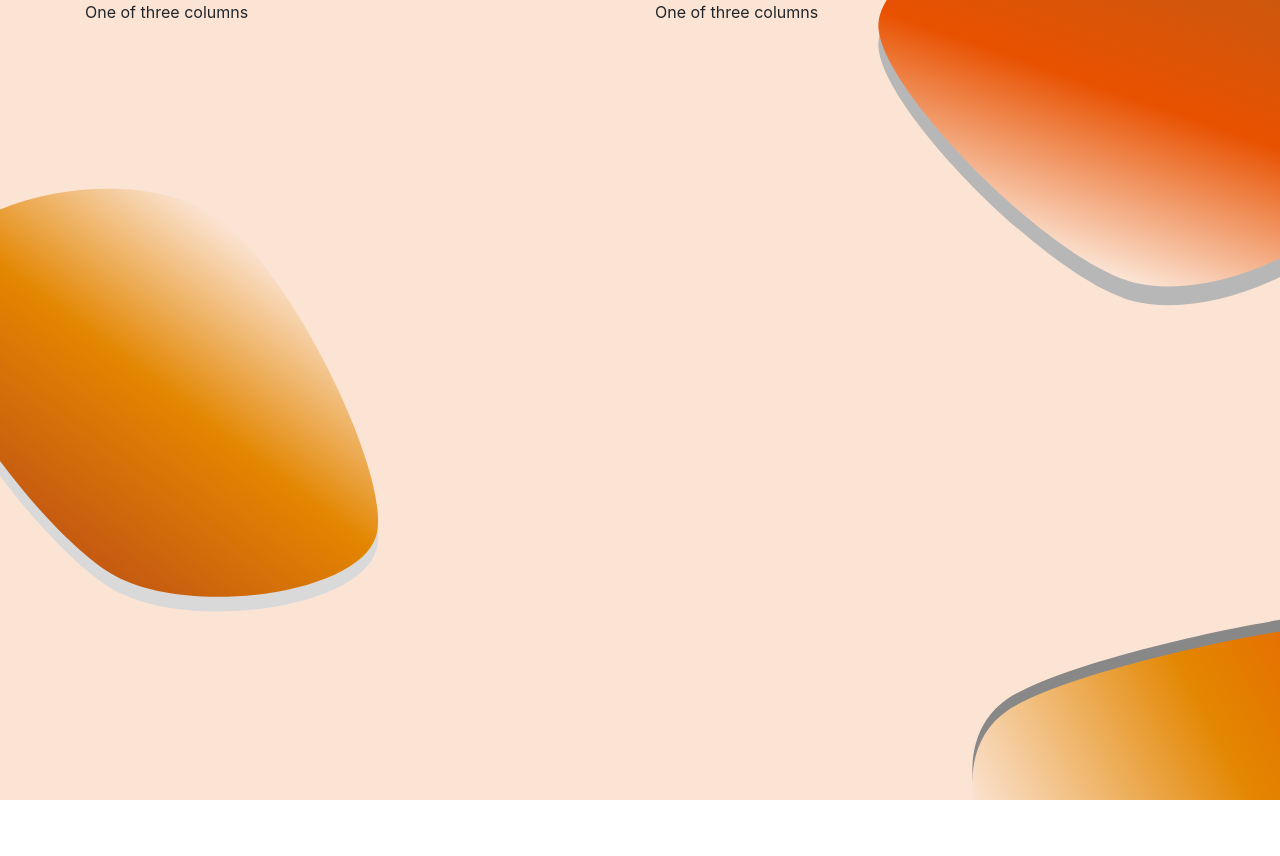
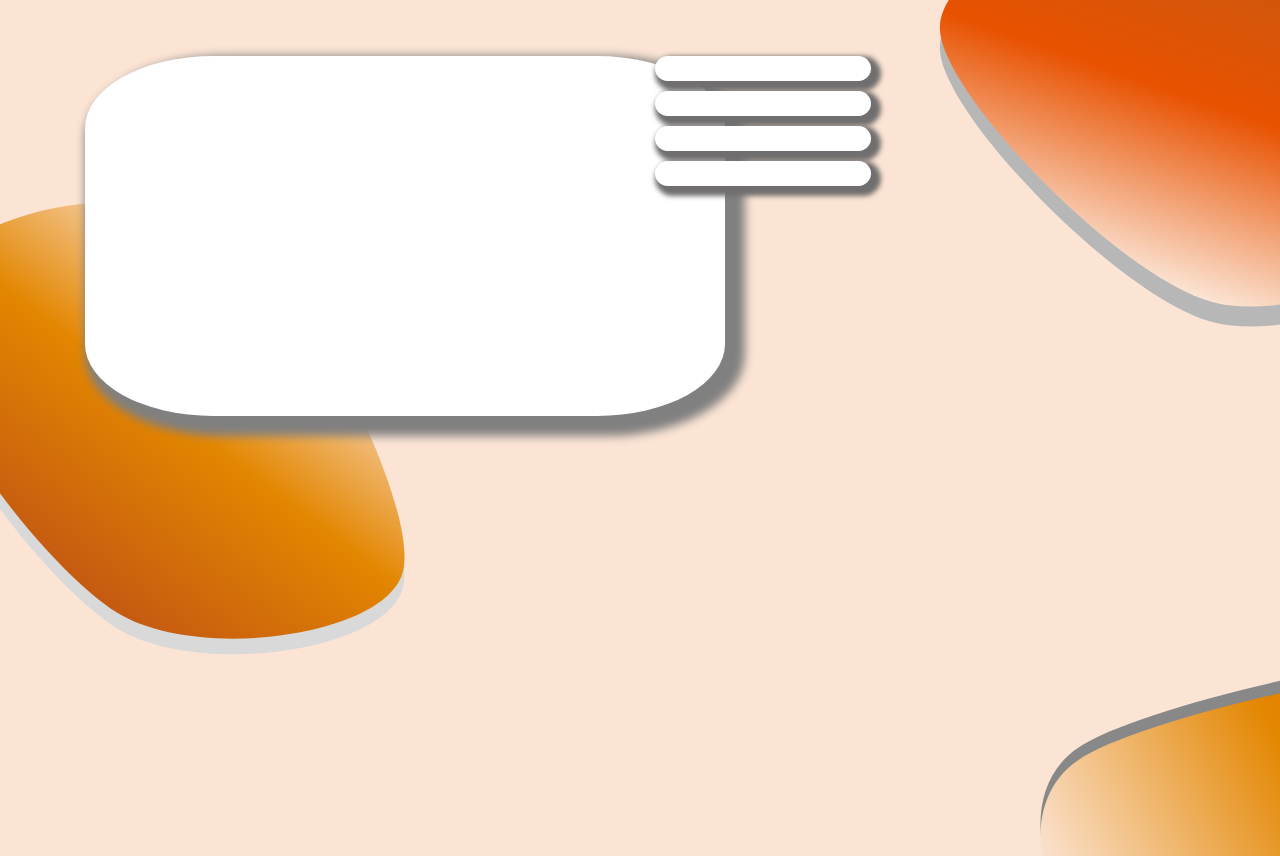
Before and after one commit to gelissa/videoPlayer, a plain HTML site: page index.html in a window 1280 px wide. Before the commit the page ends 800 px from the top, so only its background shows below. Drawn offline with nearby package versions, Linux system fonts and the light colour scheme.

Commit message:
messing with styles

```diff
--- a/index.html
+++ b/index.html
@@ -1,5 +1,6 @@
 <!DOCTYPE html>
 <html lang="en">
+
 <head>
   <meta charset="UTF-8">
   <meta name="viewport" content="width=device-width, initial-scale=1.0">
@@ -8,9 +9,11 @@
   <title>test site</title>
   <link rel="stylesheet" href="styles.css">
   <!-- Bootstrap CSS -->
-     <link rel="stylesheet" href="https://stackpath.bootstrapcdn.com/bootstrap/4.5.0/css/bootstrap.min.css" integrity="sha384-9aIt2nRpC12Uk9gS9baDl411NQApFmC26EwAOH8WgZl5MYYxFfc+NcPb1dKGj7Sk" crossorigin="anonymous">
+  <link rel="stylesheet" href="https://stackpath.bootstrapcdn.com/bootstrap/4.5.0/css/bootstrap.min.css"
+    integrity="sha384-9aIt2nRpC12Uk9gS9baDl411NQApFmC26EwAOH8WgZl5MYYxFfc+NcPb1dKGj7Sk" crossorigin="anonymous">
 
 </head>
+
 <body>
   <!-- nav -->
   <!-- <nav class="navbar navbar-expand-lg navbar-light">
@@ -30,10 +33,17 @@
   <div class="container">
     <div class="row">
       <div class="col">
-            One of three columns
+        <div class="holder">
+
+        </div>
       </div>
       <div class="col">
-            One of three columns
+        <div class="two">
+          <div class="innertwo"></div>
+          <div class="innertwo"></div>
+          <div class="innertwo"></div>
+          <div class="innertwo"></div>
+        </div>
       </div>
 
     </div>
@@ -41,4 +51,5 @@
 
 
 </body>
+
 </html>
--- a/styles.css
+++ b/styles.css
@@ -15,3 +15,41 @@ body {
 nav {
     background-color: #c55a11;
 }
+
+.row {
+    margin-top: 5%;
+}
+
+.holder {
+    width: 640px;
+    height: 360px;
+    border-radius: 20%;
+    background-color: white;
+    box-shadow: 10px 10px 10px 10px grey;
+}
+
+.two {
+    /* grid-start: 3; */
+  /*   border: 1px solid; */
+    display: grid;
+    grid-template-rows: auto auto auto auto;
+    grid-gap: 10px;
+    width: 40%;
+    height: auto;
+  }
+
+  .innertwo {
+    /* border: 1px solid; */
+    border-radius: 20px;
+    background-color: white;
+    box-shadow: 5px 5px 5px 5px rgb(112, 110, 110);
+    height: 25px;
+  }
+
+  .innertwo:active {
+    filter: blur(5px);
+  }
+
+  .innertwo:hover {
+    box-shadow: 5px 2px 5px 5px rgb(112, 110, 110);
+  }
```
Lines whose indentation alone changed are shown as unchanged.
